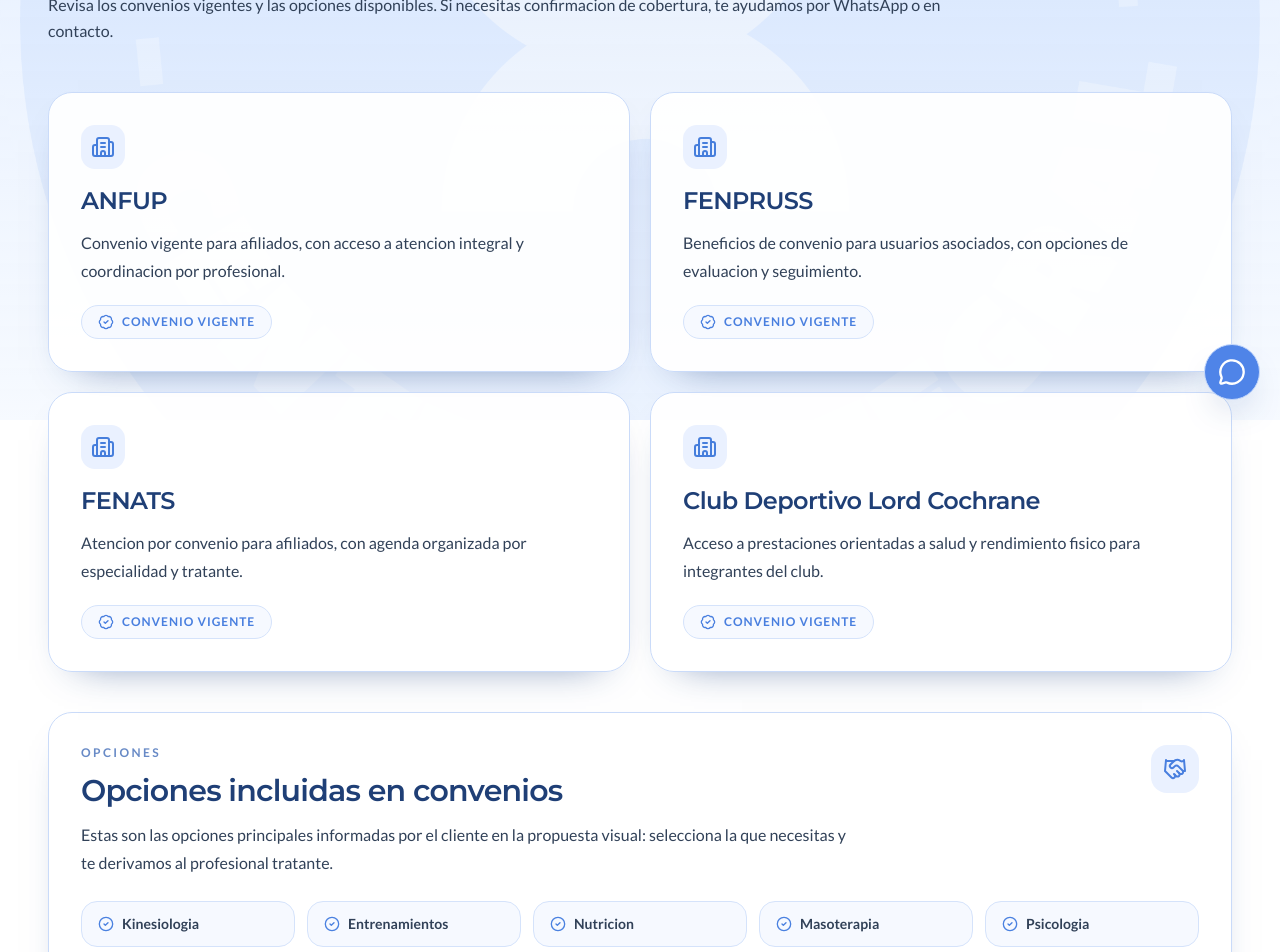
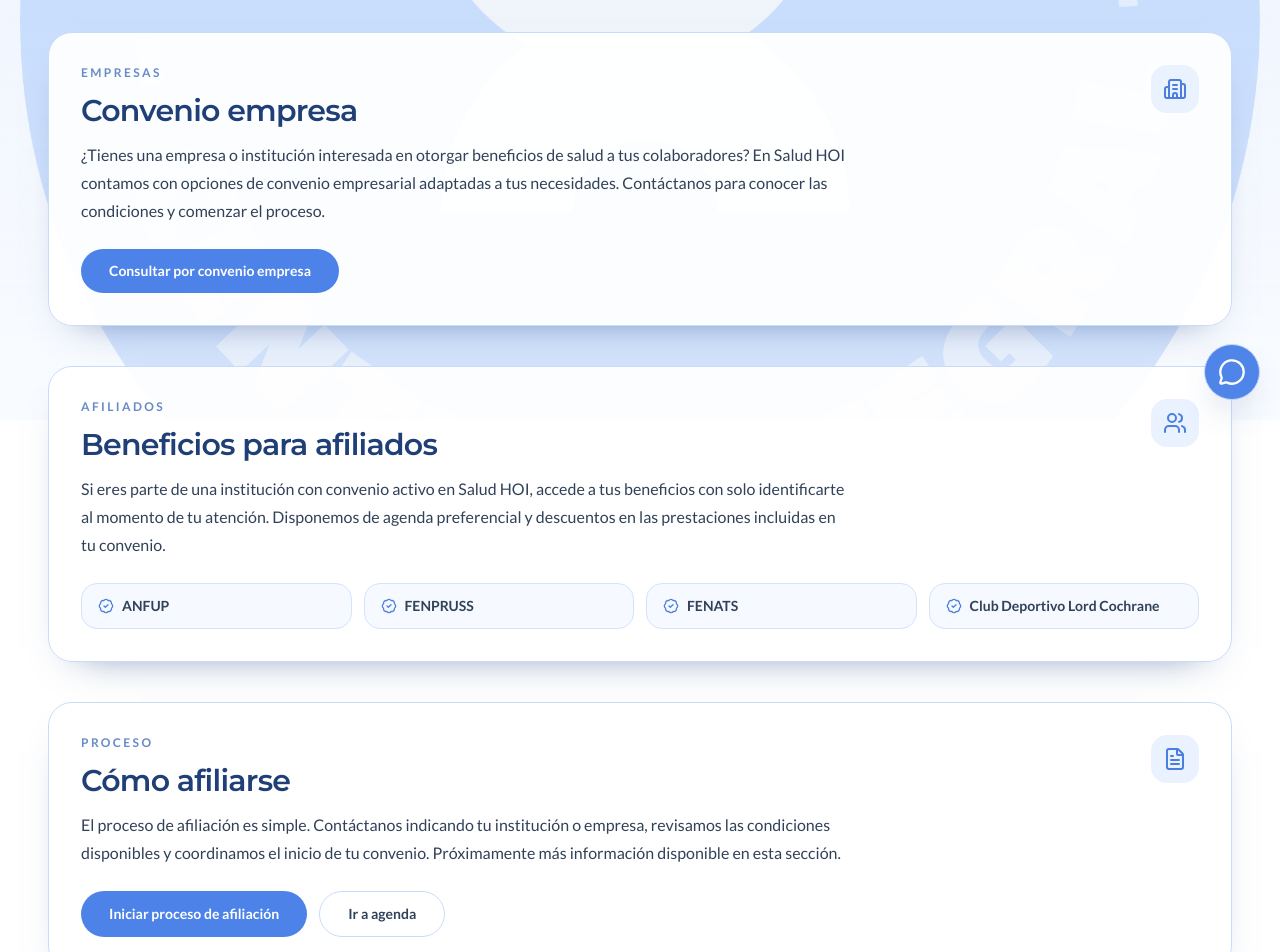
Before and after one commit to NativeCodeDeveloper/clinicahoi-front, a Next.js app: page /convenios in a window 1280 px wide. Shown: the part 380-1332 px from the top of the page. Built offline with nearby package versions, Linux system fonts and the light colour scheme; no server answers.

Commit message:
cambios e integraciones de nuevas secciones

```diff
--- a/src/Componentes/Footer.jsx
+++ b/src/Componentes/Footer.jsx
@@ -74,7 +74,7 @@
                 <span className="inline-flex h-10 w-10 items-center justify-center rounded-xl bg-[#edf4ff] text-[#3f7ee6]">
                   <MapPin className="h-5 w-5" />
                 </span>
-                <span className="truncate text-base font-semibold text-slate-800">
+                <span className="leading-snug min-w-0 text-base font-semibold text-slate-800">
                   Bernardo O&apos;Higgins 433, Puerto Aysen
                 </span>
               </a>
--- a/src/Componentes/Navbar.jsx
+++ b/src/Componentes/Navbar.jsx
@@ -31,10 +31,9 @@
     label: "Convenios",
     children: [
       { label: "Ver convenios", href: "/convenios" },
-      { label: "ANFUP", href: "/convenios#anfup" },
-      { label: "FENPRUSS", href: "/convenios#fenpruss" },
-      { label: "FENATS", href: "/convenios#fenats" },
-      { label: "Club Deportivo Lord Cochrane", href: "/convenios#lord-cochrane" },
+      { label: "Convenio empresa", href: "/convenios#convenio-empresa" },
+      { label: "Afiliados", href: "/convenios#afiliados" },
+      { label: "Cómo afiliarse", href: "/convenios#como-afiliarse" },
     ],
   },
   { label: "Contacto", href: "/contacto" },
@@ -96,10 +95,18 @@
 
                     <div
                       className={[
-                        "absolute left-0 top-full mt-3 w-[330px] rounded-2xl border border-[#d2e0fb] bg-white p-2 shadow-[0_22px_40px_-28px_rgba(30,70,140,0.8)]",
+                        "absolute left-0 top-full w-[330px] pt-3",
                         openDesktopDropdown === item.label
-                          ? "visible translate-y-0 opacity-100"
-                          : "invisible -translate-y-1 opacity-0",
+                          ? "visible"
+                          : "invisible pointer-events-none",
+                      ].join(" ")}
+                    >
+                      <div
+                        className={[
+                          "rounded-2xl border border-[#d2e0fb] bg-white p-2 shadow-[0_22px_40px_-28px_rgba(30,70,140,0.8)]",
+                          openDesktopDropdown === item.label
+                            ? "translate-y-0 opacity-100"
+                            : "-translate-y-1 opacity-0",
                           "transition-all duration-200",
                         ].join(" ")}
                       >
@@ -113,6 +120,7 @@
                             {child.label}
                           </Link>
                         ))}
+                      </div>
                     </div>
                   </>
                 ) : (
--- a/src/app/(public)/convenios/page.jsx
+++ b/src/app/(public)/convenios/page.jsx
@@ -1,7 +1,7 @@
 import Link from "next/link";
-import { BadgeCheck, Building2, CircleCheck, Handshake, Users } from "lucide-react";
+import { BadgeCheck, Building2, CircleCheck, FileText, Handshake, Users } from "lucide-react";
 
-const convenios = [
+const conveniosActivos = [
   {
     id: "anfup",
     name: "ANFUP",
@@ -39,37 +39,127 @@
 export default function ConveniosPage() {
   return (
     <main className="bg-transparent text-slate-900">
+      {/* Hero */}
       <section className="mx-auto w-full max-w-7xl px-6 pb-12 pt-24 md:px-10 md:pt-28 xl:px-12">
         <p className="text-xs font-semibold uppercase tracking-[0.24em] text-[#6485c3]">Convenios</p>
         <h1 className="mt-5 max-w-5xl text-4xl font-semibold leading-tight text-[#1f3f76] sm:text-5xl">
-          Convenios activos y opciones de atencion Salud HOI
+          Convenios y beneficios Salud HOI
         </h1>
         <p className="mt-6 max-w-4xl text-base leading-relaxed text-slate-700">
-          Revisa los convenios vigentes y las opciones disponibles. Si necesitas
-          confirmacion de cobertura, te ayudamos por WhatsApp o en contacto.
+          Revisa los convenios vigentes, opciones para empresas, beneficios para afiliados y cómo unirte.
+          Si necesitas confirmar cobertura, te ayudamos por WhatsApp o en contacto directo.
         </p>
       </section>
 
-      <section className="mx-auto grid w-full max-w-7xl gap-5 px-6 pb-10 md:grid-cols-2 md:px-10 xl:px-12">
-        {convenios.map((item) => (
-          <article
-            id={item.id}
-            key={item.id}
-            className="scroll-mt-28 rounded-3xl border border-[#cadbf9] bg-white/92 p-7 shadow-[0_18px_40px_-30px_rgba(28,65,130,0.75)] sm:p-8"
-          >
-            <span className="inline-flex h-11 w-11 items-center justify-center rounded-xl bg-[#eaf1ff] text-[#467edc]">
+      {/* Convenio empresa */}
+      <section
+        id="convenio-empresa"
+        className="scroll-mt-28 mx-auto w-full max-w-7xl px-6 pb-10 md:px-10 xl:px-12"
+      >
+        <div className="rounded-3xl border border-[#cadbf9] bg-white/92 p-7 shadow-[0_18px_40px_-30px_rgba(28,65,130,0.75)] sm:p-8">
+          <div className="flex flex-wrap items-start justify-between gap-5">
+            <div className="max-w-3xl">
+              <p className="text-xs font-semibold uppercase tracking-[0.2em] text-[#688ac6]">Empresas</p>
+              <h2 className="mt-3 text-3xl font-semibold tracking-tight text-[#1f3f76]">
+                Convenio empresa
+              </h2>
+              <p className="mt-3 text-sm leading-7 text-slate-700 sm:text-base">
+                ¿Tienes una empresa o institución interesada en otorgar beneficios de salud a tus colaboradores?
+                En Salud HOI contamos con opciones de convenio empresarial adaptadas a tus necesidades.
+                Contáctanos para conocer las condiciones y comenzar el proceso.
+              </p>
+            </div>
+            <span className="inline-flex h-12 w-12 items-center justify-center rounded-2xl bg-[#eaf1ff] text-[#497fdf]">
               <Building2 className="h-6 w-6" />
             </span>
-            <h2 className="mt-4 text-2xl font-semibold tracking-tight text-[#1f3f76]">{item.name}</h2>
-            <p className="mt-3 text-sm leading-7 text-slate-700 sm:text-base">{item.description}</p>
-            <div className="mt-5 inline-flex items-center gap-2 rounded-full border border-[#d5e3fb] bg-[#f6f9ff] px-4 py-2 text-xs font-semibold uppercase tracking-[0.08em] text-[#497fdf]">
-              <BadgeCheck className="h-4 w-4" />
-              Convenio vigente
-            </div>
-          </article>
-        ))}
+          </div>
+          <div className="mt-6">
+            <Link
+              href="/contacto"
+              className="inline-flex items-center gap-2 rounded-full bg-[#4d83e8] px-7 py-3 text-sm font-semibold text-white transition hover:bg-[#3e76de]"
+            >
+              Consultar por convenio empresa
+            </Link>
+          </div>
+        </div>
       </section>
 
+      {/* Afiliados */}
+      <section
+        id="afiliados"
+        className="scroll-mt-28 mx-auto w-full max-w-7xl px-6 pb-10 md:px-10 xl:px-12"
+      >
+        <div className="rounded-3xl border border-[#cadbf9] bg-white/92 p-7 shadow-[0_18px_40px_-30px_rgba(28,65,130,0.75)] sm:p-8">
+          <div className="flex flex-wrap items-start justify-between gap-5">
+            <div className="max-w-3xl">
+              <p className="text-xs font-semibold uppercase tracking-[0.2em] text-[#688ac6]">Afiliados</p>
+              <h2 className="mt-3 text-3xl font-semibold tracking-tight text-[#1f3f76]">
+                Beneficios para afiliados
+              </h2>
+              <p className="mt-3 text-sm leading-7 text-slate-700 sm:text-base">
+                Si eres parte de una institución con convenio activo en Salud HOI, accede a tus beneficios
+                con solo identificarte al momento de tu atención. Disponemos de agenda preferencial
+                y descuentos en las prestaciones incluidas en tu convenio.
+              </p>
+            </div>
+            <span className="inline-flex h-12 w-12 items-center justify-center rounded-2xl bg-[#eaf1ff] text-[#497fdf]">
+              <Users className="h-6 w-6" />
+            </span>
+          </div>
+          <div className="mt-6 grid gap-3 sm:grid-cols-2 lg:grid-cols-4">
+            {conveniosActivos.map((item) => (
+              <div
+                key={item.id}
+                className="flex items-center gap-2 rounded-2xl border border-[#d5e3fb] bg-[#f6f9ff] px-4 py-3 text-sm font-semibold text-slate-700"
+              >
+                <BadgeCheck className="h-4 w-4 shrink-0 text-[#4a81e0]" />
+                {item.name}
+              </div>
+            ))}
+          </div>
+        </div>
+      </section>
+
+      {/* Cómo afiliarse */}
+      <section
+        id="como-afiliarse"
+        className="scroll-mt-28 mx-auto w-full max-w-7xl px-6 pb-10 md:px-10 xl:px-12"
+      >
+        <div className="rounded-3xl border border-[#cadbf9] bg-white/92 p-7 shadow-[0_18px_40px_-30px_rgba(28,65,130,0.75)] sm:p-8">
+          <div className="flex flex-wrap items-start justify-between gap-5">
+            <div className="max-w-3xl">
+              <p className="text-xs font-semibold uppercase tracking-[0.2em] text-[#688ac6]">Proceso</p>
+              <h2 className="mt-3 text-3xl font-semibold tracking-tight text-[#1f3f76]">
+                Cómo afiliarse
+              </h2>
+              <p className="mt-3 text-sm leading-7 text-slate-700 sm:text-base">
+                El proceso de afiliación es simple. Contáctanos indicando tu institución o empresa,
+                revisamos las condiciones disponibles y coordinamos el inicio de tu convenio.
+                Próximamente más información disponible en esta sección.
+              </p>
+            </div>
+            <span className="inline-flex h-12 w-12 items-center justify-center rounded-2xl bg-[#eaf1ff] text-[#497fdf]">
+              <FileText className="h-6 w-6" />
+            </span>
+          </div>
+          <div className="mt-6 flex flex-wrap gap-3">
+            <Link
+              href="/contacto"
+              className="inline-flex items-center gap-2 rounded-full bg-[#4d83e8] px-7 py-3 text-sm font-semibold text-white transition hover:bg-[#3e76de]"
+            >
+              Iniciar proceso de afiliación
+            </Link>
+            <Link
+              href="/agendaProfesionales"
+              className="rounded-full border border-[#cadbf9] bg-white px-7 py-3 text-sm font-semibold text-slate-700 transition hover:bg-[#f1f6ff]"
+            >
+              Ir a agenda
+            </Link>
+          </div>
+        </div>
+      </section>
+
+      {/* Opciones incluidas */}
       <section className="mx-auto w-full max-w-7xl px-6 pb-20 md:px-10 xl:px-12">
         <div className="rounded-3xl border border-[#cadbf9] bg-white/92 p-7 shadow-[0_18px_40px_-30px_rgba(28,65,130,0.75)] sm:p-8">
           <div className="flex flex-wrap items-start justify-between gap-5">
@@ -79,8 +169,7 @@
                 Opciones incluidas en convenios
               </h3>
               <p className="mt-3 text-sm leading-7 text-slate-700 sm:text-base">
-                Estas son las opciones principales informadas por el cliente en la propuesta
-                visual: selecciona la que necesitas y te derivamos al profesional tratante.
+                Selecciona la especialidad que necesitas y te derivamos al profesional tratante disponible.
               </p>
             </div>
             <span className="inline-flex h-12 w-12 items-center justify-center rounded-2xl bg-[#eaf1ff] text-[#497fdf]">
--- a/src/app/(public)/layout.jsx
+++ b/src/app/(public)/layout.jsx
@@ -18,9 +18,9 @@
               fill
               priority
               sizes="100vw"
-              className="object-cover opacity-[0.22]"
+              className="object-cover opacity-[0.38]"
             />
-            <div className="absolute inset-0 bg-[linear-gradient(180deg,rgba(241,246,255,0.72)_0%,rgba(224,236,255,0.66)_45%,rgba(243,248,255,0.74)_100%)]" />
+            <div className="absolute inset-0 bg-[linear-gradient(180deg,rgba(241,246,255,0.52)_0%,rgba(224,236,255,0.46)_45%,rgba(243,248,255,0.54)_100%)]" />
           </div>
 
           <ToasterClient />
--- a/src/app/(public)/mision-y-vision/page.jsx
+++ b/src/app/(public)/mision-y-vision/page.jsx
@@ -36,13 +36,13 @@
             </Link>
           </div>
 
-          <div className="relative aspect-[4/3] overflow-hidden rounded-[2rem] border border-[#d0defa] bg-[#eef4ff] shadow-[0_24px_70px_-38px_rgba(15,23,42,0.5)]">
+          <div className="relative aspect-[4/3] overflow-hidden rounded-[2rem] border-[#d0defa] bg-[#eef4ff] bg-transparent shadow-[0_24px_70px_-38px_rgba(15,23,42,0.5)]">
             <Image
-              src="/logo42.png"
+              src="/logofullcolor.png"
               alt="Sello Salud HOI"
               fill
               sizes="(max-width: 1024px) 100vw, 42vw"
-              className="object-cover object-center"
+              className="object-contain object-left"
             />
           </div>
         </div>
--- a/src/app/(public)/portada/page.jsx
+++ b/src/app/(public)/portada/page.jsx
@@ -126,7 +126,7 @@
                     className="object-cover opacity-[0.58]"
                     priority={index === 0}
                   />
-                  <div className="absolute inset-0 bg-[linear-gradient(180deg,rgba(255,255,255,0.78)_0%,rgba(255,255,255,0.66)_40%,rgba(255,255,255,0.82)_100%)]" />
+                  <div className="absolute inset-0 bg-[linear-gradient(180deg,rgba(255,255,255,0.48)_0%,rgba(255,255,255,0.36)_40%,rgba(255,255,255,0.52)_100%)]" />
                 </div>
 
                 <div className="relative mx-auto flex h-full max-w-4xl flex-col items-center justify-center text-center">
--- a/src/app/(public)/seccion3/page.jsx
+++ b/src/app/(public)/seccion3/page.jsx
@@ -1,5 +1,5 @@
 import Link from "next/link";
-import { Building2, MapPin, MessageCircle, Phone } from "lucide-react";
+import { BadgeCheck, Building2, FileText, Users } from "lucide-react";
 import RevealOnScroll from "@/Componentes/RevealOnScroll";
 
 const convenios = ["ANFUP", "FENPRUSS", "FENATS", "Club deportivo Lord Cochrane"];
@@ -41,67 +41,59 @@
 
           <RevealOnScroll>
             <article className="h-full rounded-3xl border border-[#c9daf8] bg-gradient-to-br from-[#dce9ff] via-[#edf3ff] to-[#f8fbff] p-7 sm:p-8">
-              <p className="text-xs font-semibold uppercase tracking-[0.24em] text-[#5e82c7]">Contacto</p>
+              <p className="text-xs font-semibold uppercase tracking-[0.24em] text-[#5e82c7]">¿Tienes convenio?</p>
               <h3 className="mt-4 text-2xl font-semibold tracking-tight text-[#1f3f76] sm:text-3xl">
-                Estamos en Puerto Aysen
+                Accede a tus beneficios
               </h3>
+              <p className="mt-3 text-sm leading-7 text-slate-700">
+                Si eres parte de una empresa con convenio, afiliado a una institución o quieres unirte, revisa las opciones disponibles.
+              </p>
 
-              <div className="mt-6 space-y-4">
-                <a
-                  href="tel:+56972228872"
-                  className="flex items-start gap-3 rounded-2xl border border-[#c8dafc] bg-white px-4 py-3"
+              <div className="mt-6 space-y-3">
+                <Link
+                  href="/convenios#convenio-empresa"
+                  className="flex items-center gap-3 rounded-2xl border border-[#c8dafc] bg-white px-4 py-3 transition hover:bg-[#edf4ff]"
                 >
-                  <span className="mt-0.5 inline-flex h-9 w-9 items-center justify-center rounded-xl bg-[#e9f1ff] text-[#4a80e0]">
-                    <Phone className="h-4 w-4" />
+                  <span className="inline-flex h-9 w-9 items-center justify-center rounded-xl bg-[#e9f1ff] text-[#4a80e0]">
+                    <Building2 className="h-4 w-4" />
                   </span>
-                  <span className="text-sm font-semibold text-slate-700">+56 9 7222 8872</span>
-                </a>
+                  <span className="text-sm font-semibold text-slate-700">Convenio empresa</span>
+                </Link>
 
-                <a
-                  href="https://wa.me/56972228872"
-                  target="_blank"
-                  rel="noreferrer"
-                  className="flex items-start gap-3 rounded-2xl border border-[#c8dafc] bg-white px-4 py-3"
+                <Link
+                  href="/convenios#afiliados"
+                  className="flex items-center gap-3 rounded-2xl border border-[#c8dafc] bg-white px-4 py-3 transition hover:bg-[#edf4ff]"
                 >
-                  <span className="mt-0.5 inline-flex h-9 w-9 items-center justify-center rounded-xl bg-[#e9f1ff] text-[#4a80e0]">
-                    <MessageCircle className="h-4 w-4" />
+                  <span className="inline-flex h-9 w-9 items-center justify-center rounded-xl bg-[#e9f1ff] text-[#4a80e0]">
+                    <Users className="h-4 w-4" />
                   </span>
-                  <span className="text-sm font-semibold text-slate-700">WhatsApp Salud HOI</span>
-                </a>
+                  <span className="text-sm font-semibold text-slate-700">Afiliados</span>
+                </Link>
 
-                <a
-                  href="https://maps.google.com/?q=Bernardo+OHiggins+433,+Puerto+Aysen,+Aysen"
-                  target="_blank"
-                  rel="noreferrer"
-                  className="flex items-start gap-3 rounded-2xl border border-[#c8dafc] bg-white px-4 py-3"
+                <Link
+                  href="/convenios#como-afiliarse"
+                  className="flex items-center gap-3 rounded-2xl border border-[#c8dafc] bg-white px-4 py-3 transition hover:bg-[#edf4ff]"
                 >
-                  <span className="mt-0.5 inline-flex h-9 w-9 items-center justify-center rounded-xl bg-[#e9f1ff] text-[#4a80e0]">
-                    <MapPin className="h-4 w-4" />
+                  <span className="inline-flex h-9 w-9 items-center justify-center rounded-xl bg-[#e9f1ff] text-[#4a80e0]">
+                    <FileText className="h-4 w-4" />
                   </span>
-                  <span className="text-sm font-semibold leading-6 text-slate-700">
-                    Bernardo O&apos;Higgins 433, Gimnasio IND segundo piso, Puerto Aysen
-                  </span>
-                </a>
+                  <span className="text-sm font-semibold text-slate-700">Cómo afiliarse</span>
+                </Link>
               </div>
 
               <div className="mt-7 flex flex-col gap-3 sm:flex-row">
                 <Link
                   href="/convenios"
-                  className="inline-flex items-center justify-center rounded-full border border-[#c7d9fb] bg-[#f2f7ff] px-5 py-3 text-sm font-semibold text-slate-700 transition hover:bg-[#e9f1ff]"
+                  className="inline-flex items-center justify-center gap-2 rounded-full bg-[#4d83e8] px-5 py-3 text-sm font-semibold text-white transition hover:bg-[#3e76de]"
                 >
-                  Ver convenios
+                  <BadgeCheck className="h-4 w-4" />
+                  Ver todos los convenios
                 </Link>
                 <Link
                   href="/agendaProfesionales"
                   className="inline-flex items-center justify-center rounded-full border border-[#c7d9fb] bg-white px-5 py-3 text-sm font-semibold text-[#3f7ee6] transition hover:bg-[#edf4ff]"
                 >
-                  Reserva Aqui
-                </Link>
-                <Link
-                  href="/contacto"
-                  className="inline-flex items-center justify-center rounded-full border border-[#c7d9fb] bg-[#f2f7ff] px-5 py-3 text-sm font-semibold text-slate-700 transition hover:bg-[#e9f1ff]"
-                >
-                  Ir a contacto
+                  Reserva Aquí
                 </Link>
               </div>
             </article>
--- a/src/app/layout.jsx
+++ b/src/app/layout.jsx
@@ -35,6 +35,10 @@
   title: {
     default: "Salud HOI | Centro de Salud Integral",
     template: "%s | Salud HOI",
+  },
+  icons: {
+    icon: "/icon.png",
+    apple: "/apple-icon.png",
   },
   description:
     "Sitio oficial de Salud HOI en Puerto Aysen. Agenda de profesionales, atencion integral y servicios de salud.",
```
Also changed, not shown: src/app/(public)/agendaProfesionales/page.jsx (+18 -26 lines). Lines whose indentation alone changed are shown as unchanged.
